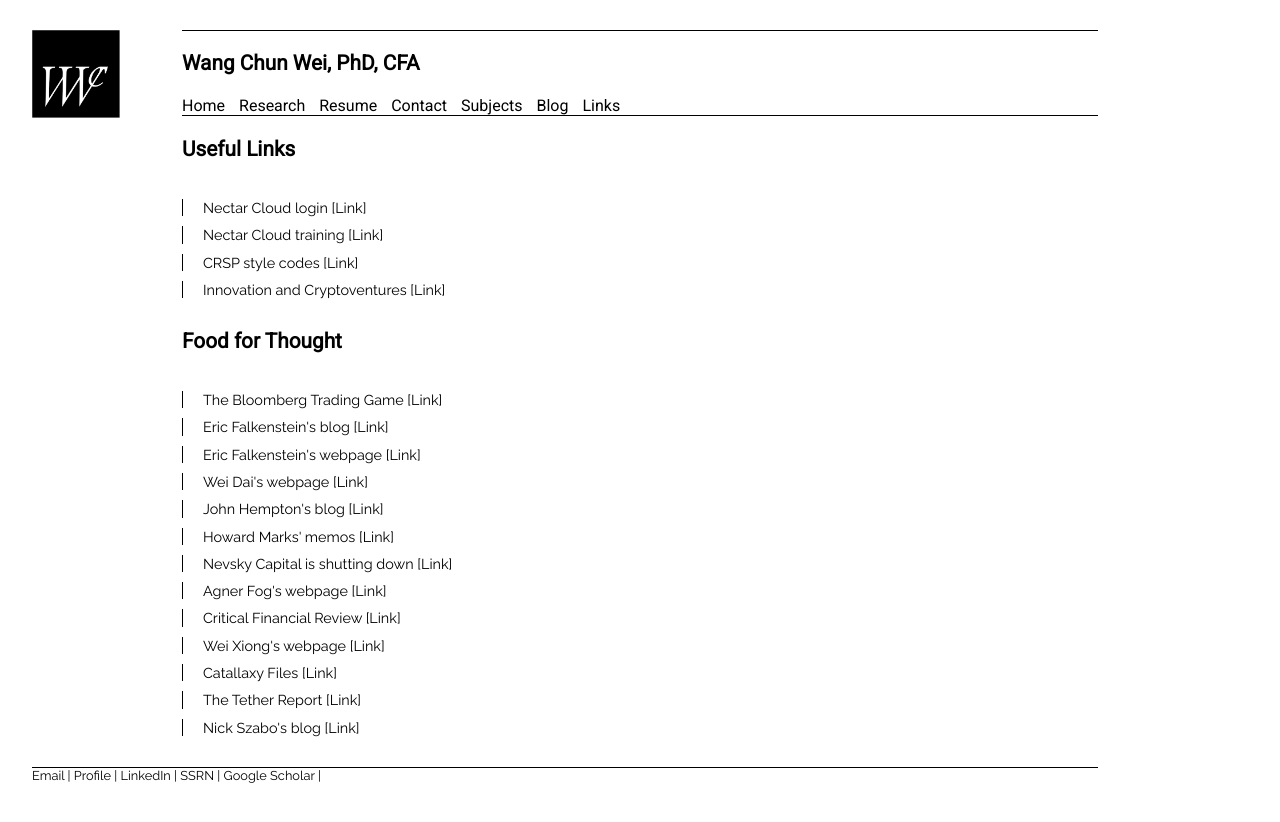
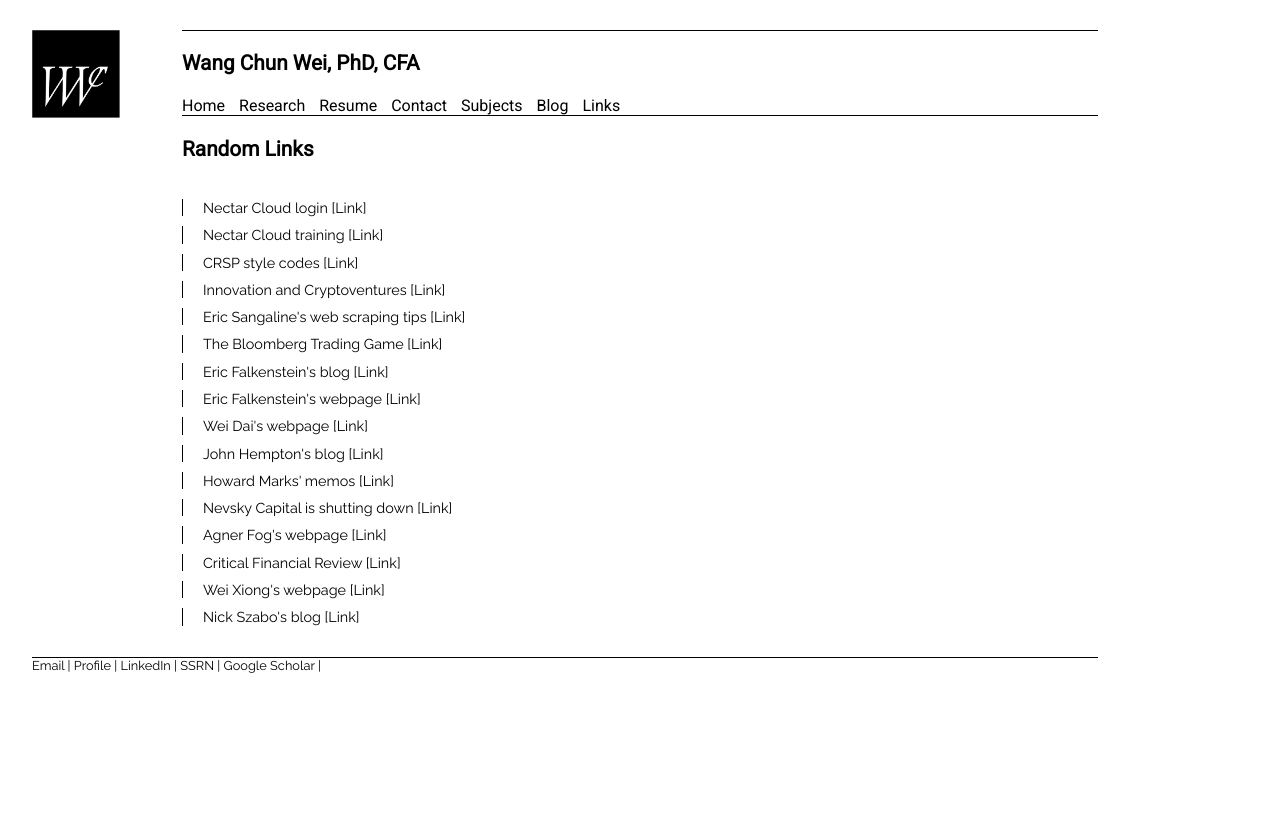
Before and after one commit to weiwangchun/weiwangchun.github.io, a Jekyll site: the page built from links/index.html, in a window 1280 px wide. Shown: the top 822 px of the page. Built offline with Jekyll 4.4.1, drawn with Linux system fonts in a browser that asks for light colours.

Commit message:
Update index.html

```diff
--- a/links/index.html
+++ b/links/index.html
@@ -8,17 +8,13 @@ title: Links
 
 
 
-  <h1> Useful Links</h1>
+  <h1> Random Links</h1>
   <br>
   <p> Nectar Cloud login <a href="https://nectar.org.au/cloudpage/">[Link]</a></p>
   <p> Nectar Cloud training <a href="http://training.nectar.org.au/package07/sections/firstSSHCommands.html">[Link]</a></p>
   <p> CRSP style codes <a href="http://www.crsp.com/products/documentation/crsp-style-code">[Link]</a></p>
   <p> Innovation and Cryptoventures <a href ="https://faculty.fuqua.duke.edu/%7Echarvey/Teaching/898_2016/syl898.htm">[Link]</a></p>
-  <br>
-
-  <h1> Food for Thought</h1>
-  <br>
-
+  <p> Eric Sangaline's web scraping tips <a href ="http://sangaline.com/post/advanced-web-scraping-tutorial/">[Link]</a></p>
   <p> The Bloomberg Trading Game <a href="https://www.bloomberg.com/features/2015-stock-chart-trading-game/">[Link]</a></p>
   <p> Eric Falkenstein's blog <a href="http://falkenblog.blogspot.com.au/">[Link]</a></p>
   <p> Eric Falkenstein's webpage <a href="http://www.efalken.com/papers/index.html">[Link]</a></p>
@@ -29,8 +25,6 @@ title: Links
   <p> Agner Fog's webpage <a href="http://www.agner.org/">[Link]</a></p>
   <p> Critical Financial Review <a href="http://cfr.ivo-welch.info">[Link]</a></p>
   <p> Wei Xiong's webpage <a href="http://wxiong.mycpanel.princeton.edu/">[Link]</a></p>
-  <p> Catallaxy Files <a href="http://catallaxyfiles.com/">[Link]</a></p>
-  <p> The Tether Report <a href="https://www.tetherreport.com/">[Link]</a></p>
   <p> Nick Szabo's blog <a href="https://unenumerated.blogspot.com.au/">[Link]</a></p>
 
 
```
